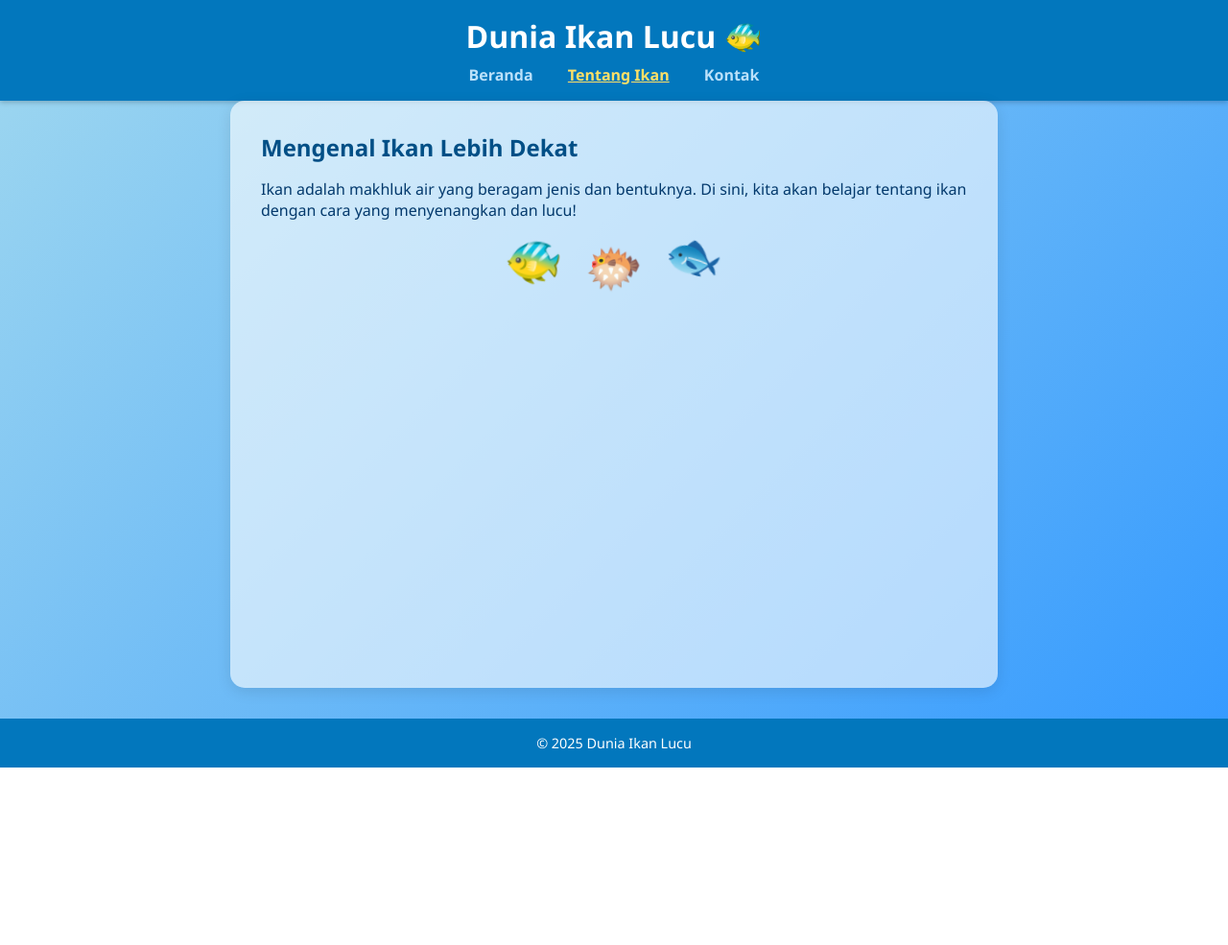
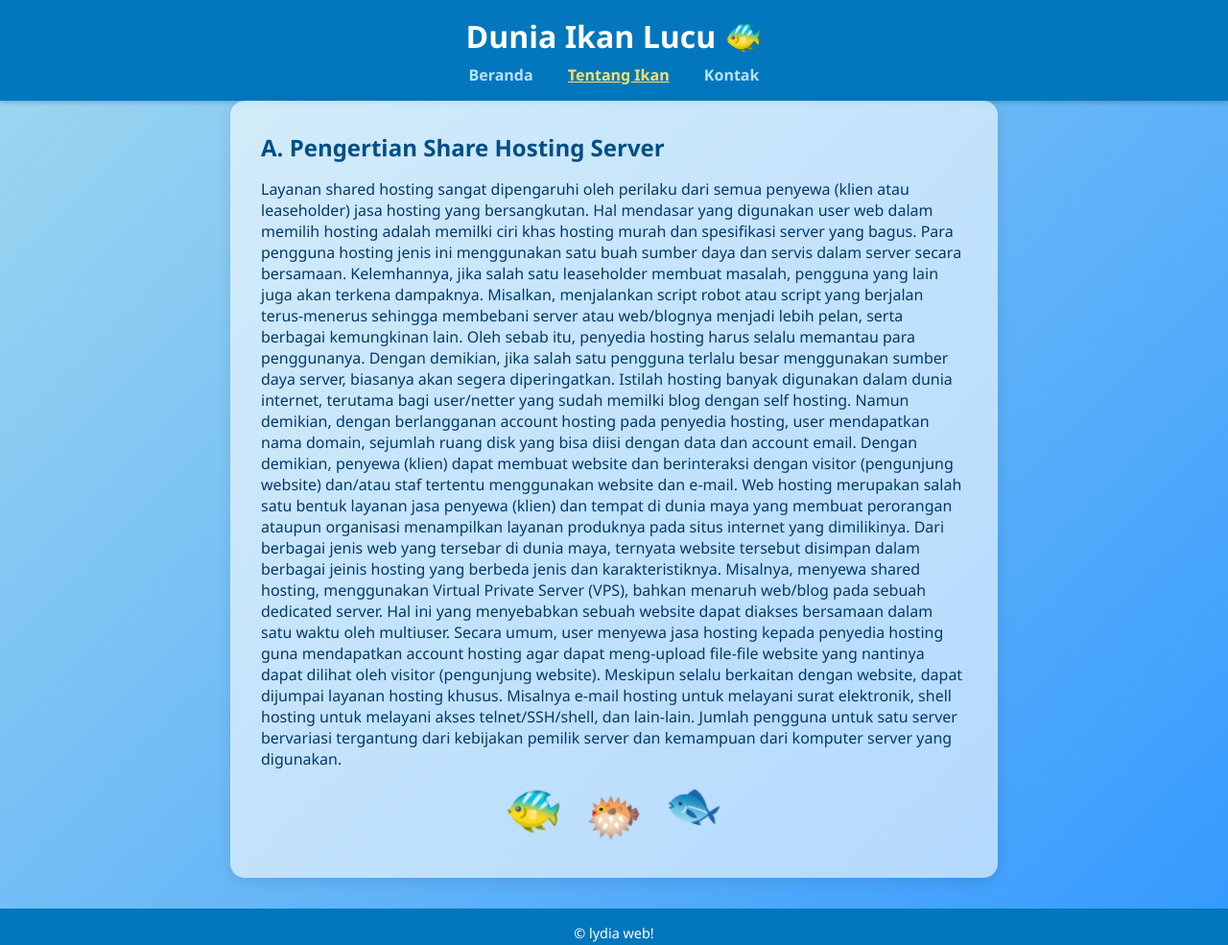
Before and after one commit to lydiaadin/lydia-belaja, a plain HTML site: page about.html in a window 1280 px wide. Shown: the whole page at 96% size. Before the commit the page ends 800 px from the top, so only its background shows below. Drawn offline with Linux system fonts and the light colour scheme.

Commit message:
Update about.html

```diff
--- a/about.html
+++ b/about.html
@@ -18,8 +18,15 @@
 
   <main>
     <section class="about">
-      <h2>Mengenal Ikan Lebih Dekat</h2>
-      <p>Ikan adalah makhluk air yang beragam jenis dan bentuknya. Di sini, kita akan belajar tentang ikan dengan cara yang menyenangkan dan lucu!</p>
+      <h2>A. Pengertian Share Hosting Server</h2>
+      <p>Layanan shared hosting sangat dipengaruhi oleh perilaku dari semua penyewa (klien atau leaseholder) jasa hosting yang bersangkutan. Hal mendasar yang digunakan user web dalam memilih hosting adalah memilki ciri khas hosting murah dan spesifikasi server yang bagus.
+Para pengguna hosting jenis ini menggunakan satu buah sumber daya dan servis dalam server secara bersamaan. Kelemhannya, jika salah satu leaseholder membuat masalah, pengguna yang lain juga akan terkena dampaknya.
+Misalkan, menjalankan script robot atau script yang berjalan terus-menerus sehingga membebani server atau web/blognya menjadi lebih pelan, serta berbagai kemungkinan lain. Oleh sebab itu, penyedia hosting harus selalu memantau para penggunanya.
+Dengan demikian, jika salah satu pengguna terlalu besar menggunakan sumber daya server, biasanya akan segera diperingatkan.
+Istilah hosting banyak digunakan dalam dunia internet, terutama bagi user/netter yang sudah memilki blog dengan self hosting. Namun demikian, dengan berlangganan account hosting pada penyedia hosting, user mendapatkan nama domain, sejumlah ruang disk yang bisa diisi dengan data dan account email.
+Dengan demikian, penyewa (klien) dapat membuat website dan berinteraksi dengan visitor (pengunjung website) dan/atau staf tertentu menggunakan website dan e-mail. Web hosting merupakan salah satu bentuk layanan jasa penyewa (klien) dan tempat di dunia maya yang membuat perorangan ataupun organisasi menampilkan layanan produknya pada situs internet yang dimilikinya.
+Dari berbagai jenis web yang tersebar di dunia maya, ternyata website tersebut disimpan dalam berbagai jeinis hosting yang berbeda jenis dan karakteristiknya. Misalnya, menyewa shared hosting, menggunakan Virtual Private Server (VPS), bahkan menaruh web/blog pada sebuah dedicated server. Hal ini yang menyebabkan sebuah website dapat diakses bersamaan dalam satu waktu oleh multiuser.
+Secara umum, user menyewa jasa hosting kepada penyedia hosting guna mendapatkan account hosting agar dapat meng-upload file-file website yang nantinya dapat dilihat oleh visitor (pengunjung website). Meskipun selalu berkaitan dengan website, dapat dijumpai layanan hosting khusus. Misalnya e-mail hosting untuk melayani surat elektronik, shell hosting untuk melayani akses telnet/SSH/shell, dan lain-lain. Jumlah pengguna untuk satu server bervariasi tergantung dari kebijakan pemilik server dan kemampuan dari komputer server yang digunakan.</p>
       <div class="fish-container">
         <div class="fish">🐠</div>
         <div class="fish">🐡</div>
@@ -29,7 +36,7 @@
   </main>
 
   <footer>
-    <p>&copy; 2025 Dunia Ikan Lucu</p>
+    <p>&copy; lydia web!</p>
   </footer>
 </body>
 </html>
```
